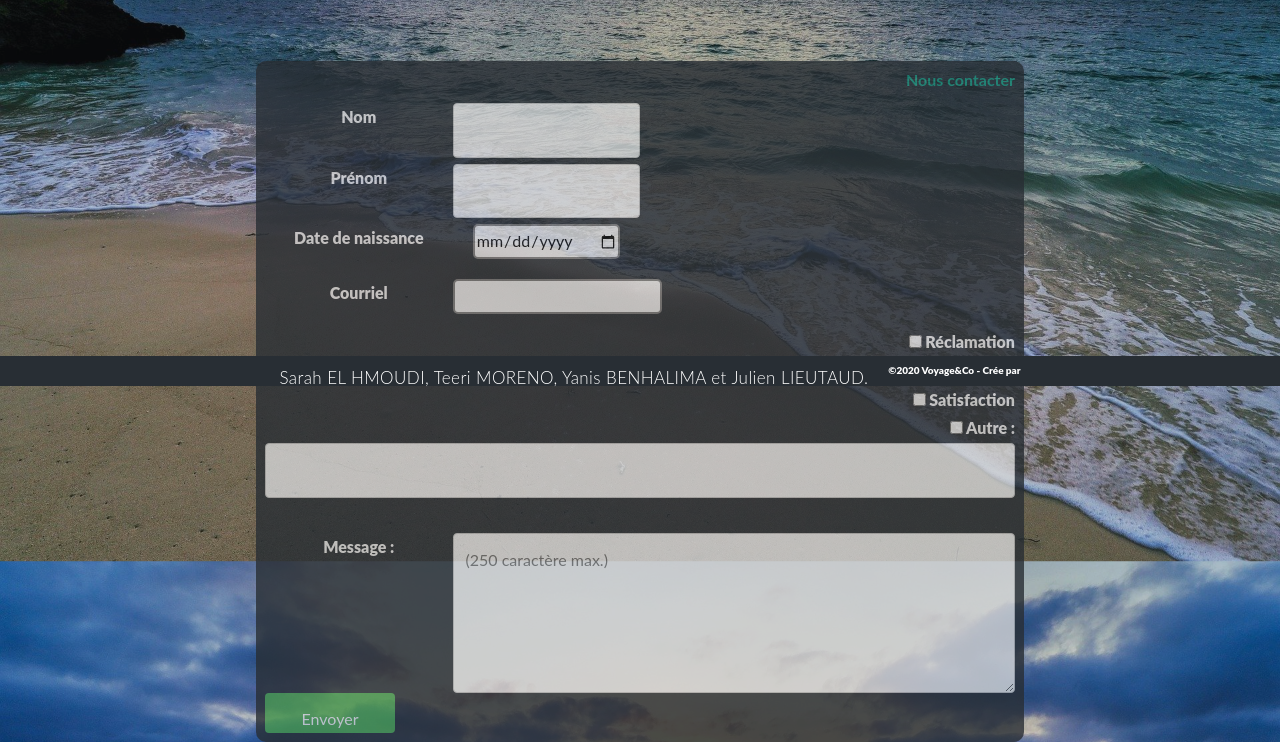
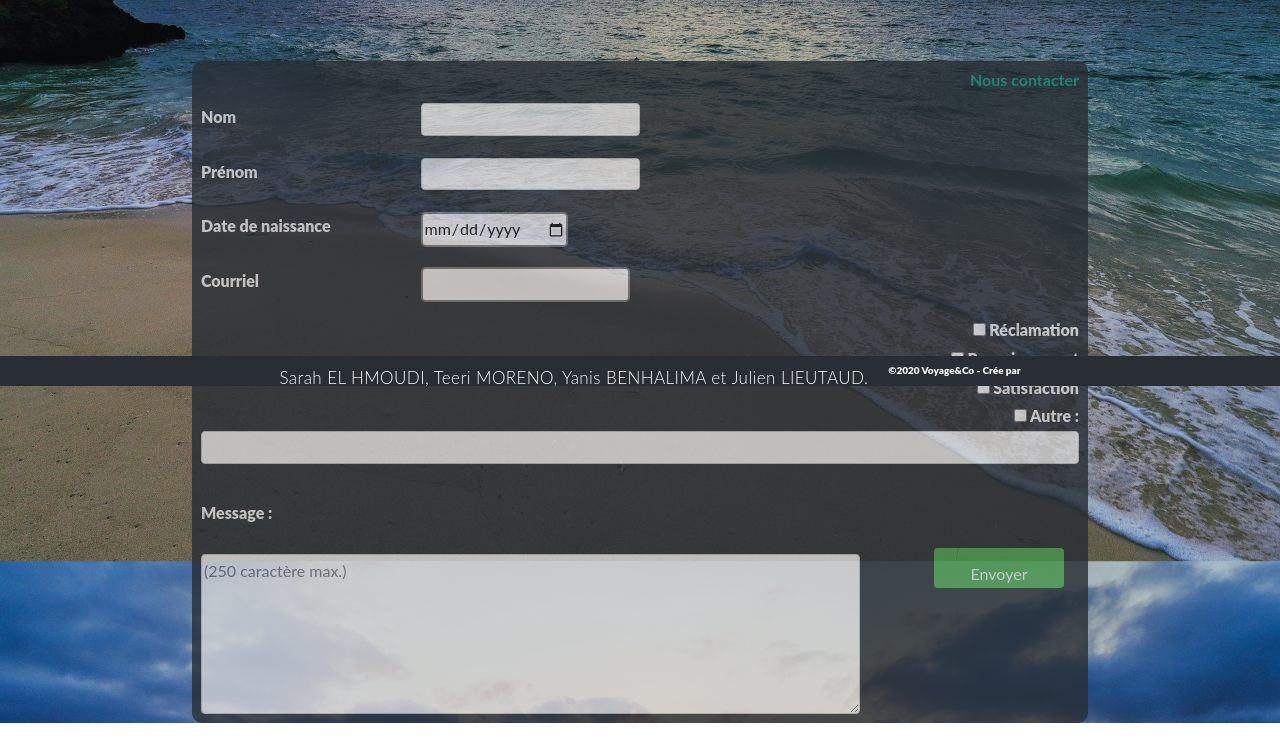
Before and after one commit to sarahelhmoudi/Voyages, a plain HTML site: page nous-contacter.html in a window 1280 px wide. Shown: the part 414-1156 px from the top of the page. Drawn offline with nearby package versions, Linux system fonts and the light colour scheme.

Commit message:
last modif

```diff
--- a/nous-contacter.html
+++ b/nous-contacter.html
@@ -100,7 +100,7 @@
                 </h2>
                 <div class="row">
                     <div class="col-25">
-                        <label >Nom</label>
+                        <label>Nom</label>
                     </div>
                     <div class="col-25">
                         <input type="text" id="nom" required />
@@ -108,7 +108,7 @@
                 </div>
                 <div class="row">
                     <div class="col-25">
-                        <label >Prénom</label>
+                        <label>Prénom</label>
                     </div>
                     <div class="col-25">
                         <input type="text" id="prenom" required />
@@ -116,7 +116,7 @@
                 </div>
                 <div class="row">
                     <div class="col-25">
-                        <label >Date de naissance</label>
+                        <label>Date de naissance</label>
                     </div>
                     <div class="col-25">
                         <input type="date" id="datenais" required />
@@ -124,30 +124,37 @@
                 </div>
                 <div class="row">
                     <div class="col-25">
-                        <label >Courriel</label>
+                        <label>Courriel</label>
                     </div>
                     <div class="col-25">
                         <input type="email" id="email" required />
                     </div>
                 </div>
                 <div id="bouton">
-                    <input type="checkbox" name="options[]" value="Réclamation"style="font-size: 2vw;" >&nbsp;Réclamation<br />
-                    <input type="checkbox" name="options[]" value="Renseignement"style="font-size: 2vw;" >&nbsp;Renseignement<br />
-                    <input type="checkbox" name="options[]" value="Satifaction" style="font-size: 2vw;">&nbsp;Satisfaction <br />
-                    <input type="checkbox" name="options[]" value="Autre..." style="font-size: 2vw;">&nbsp;Autre : <input type="text"
-                        required><br /><br />
+                    <input type="checkbox" name="options[]" value="Réclamation"
+                        style="font-size: 2vw;">&nbsp;Réclamation<br />
+                    <input type="checkbox" name="options[]" value="Renseignement"
+                        style="font-size: 2vw;">&nbsp;Renseignement<br />
+                    <input type="checkbox" name="options[]" value="Satifaction"
+                        style="font-size: 2vw;">&nbsp;Satisfaction <br />
+                    <input type="checkbox" name="options[]" value="Autre..." style="font-size: 2vw;">&nbsp;Autre :
+                    <input type="text" required><br /><br />
                 </div>
                 <div class="row">
                     <div class="col-25">
-                        <label >Message : </label>
-                    </div>
-                    <div class="col-75">
-                        <textarea id="msg" name="user_message"  placeholder="(250 caractère max.)"></textarea>
+                        <label>Message : </label>
                     </div>
                 </div>
                 <div class="row">
-                    <input type="submit" id="submit" value="Envoyer" />
+                    <div class="col-75">
+                        <textarea id="msg" name="user_message" placeholder="(250 caractère max.)"></textarea>
+                    </div>
+                    <div class="col">
+                        <input type="submit" id="submit" value="Envoyer" />
+                    </div>
                 </div>
+
+
     </div>
     </form>
     </section>
--- a/style/contact.css
+++ b/style/contact.css
@@ -23,7 +23,7 @@ form {
     border-radius: 10px;
     box-sizing: border-box;
     padding: 9px;
-    width: 60%;
+    width: 70%;
     margin: auto;
     background-color: #282e34;
     border-color: transparent;
@@ -62,7 +62,9 @@ h1 {
 
 div .row {
     margin: 0;
+    text-align: start;
 }
+
 
 #carto {
     padding-top: 10px;
@@ -112,7 +114,6 @@ div .row {
 
   input[type=text], select, textarea {
     width: 100%;
-    padding: 12px;
     border: 1px solid #ccc;
     border-radius: 4px;
     resize: vertical;
```
